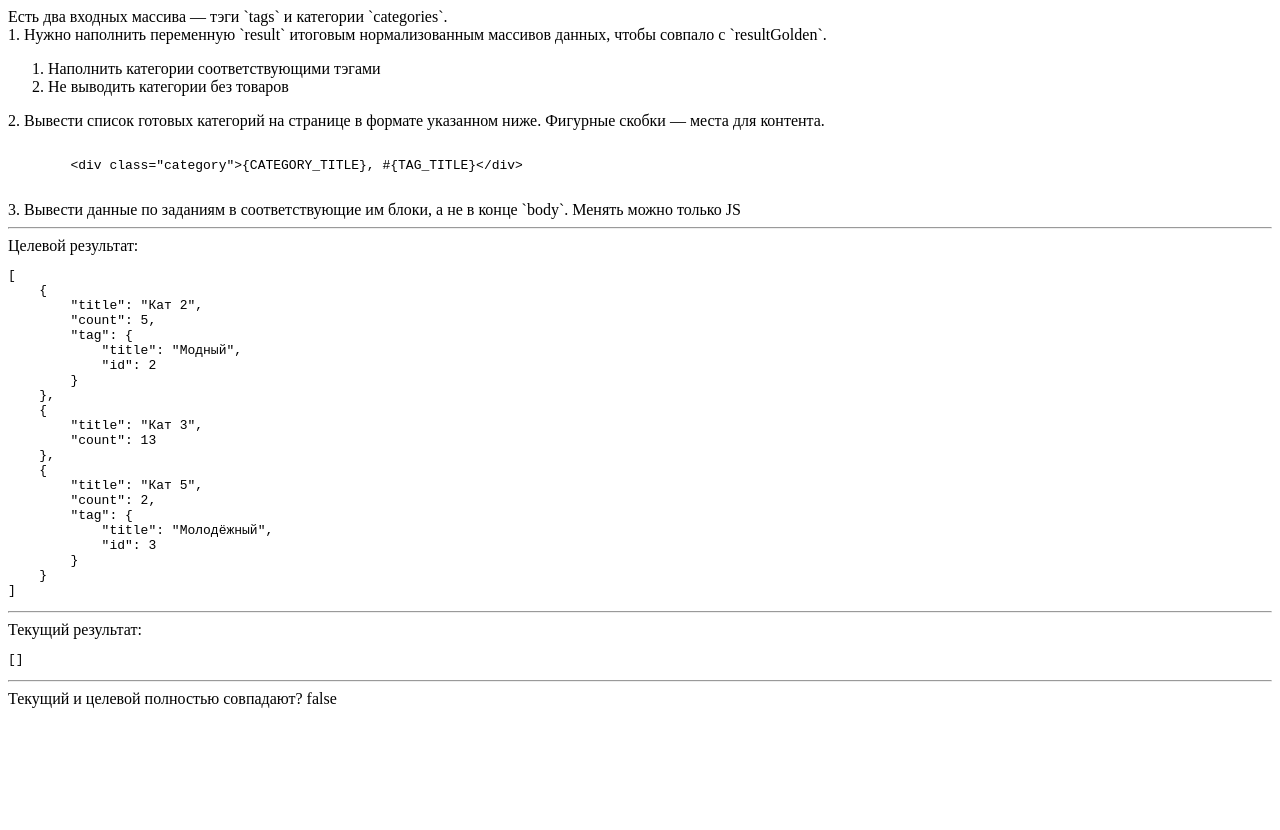
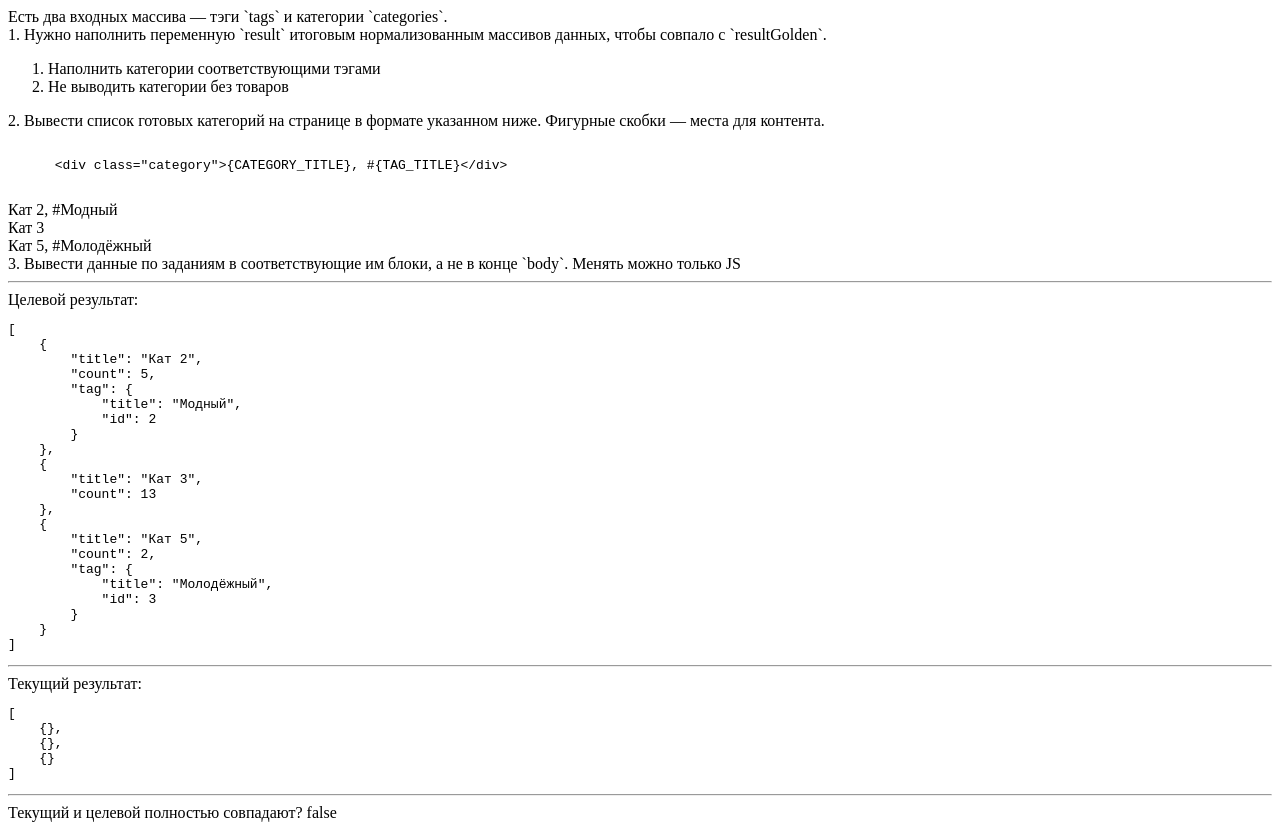
Before and after one commit to StanislavNemytov/Test-for-Creonit, a website built with Parcel: page index.html in a window 1280 px wide. Before the commit the page ends 800 px from the top, so only its background shows below. Built offline with nearby package versions, Linux system fonts and the light colour scheme.

Commit message:
Task done.

```diff
--- a/index.html
+++ b/index.html
@@ -1,12 +1,13 @@
 <!DOCTYPE html>
 <html lang="en">
+
 <head>
   <meta charset="UTF-8" />
   <meta name="viewport" content="width=device-width, initial-scale=1.0" />
   <meta http-equiv="X-UA-Compatible" content="ie=edge" />
   <title>Static Template</title>
-    <script src="./src/index.js"></script>
 </head>
+
 <body>
   Есть два входных массива — тэги `tags` и категории `categories`.
 
@@ -32,5 +33,7 @@
     3. Вывести данные по заданиям в соответствующие им блоки, а не в конце
     `body`. Менять можно только JS
   </div>
+  <script src="./src/index.js"></script>
 </body>
+
 </html>
--- a/package.json
+++ b/package.json
@@ -1,5 +1,5 @@
 {
-  "name": "",
+  "name": "task-by-creon",
   "version": "1.0.0",
   "description": "",
   "main": "index.html",
--- a/src/index.js
+++ b/src/index.js
@@ -1,23 +1,56 @@
 const tags = [
   { title: "Крутой", id: 1 },
   { title: "Модный", id: 2 },
-  { title: "Молодёжный", id: 3 }
+  { title: "Молодёжный", id: 3 },
 ];
 const categories = [
   { title: "Кат 1", count: 0, tagId: 1 },
   { title: "Кат 2", count: 5, tagId: 2 },
   { title: "Кат 3", count: 13 },
   { title: "Кат 4", count: 0, tagId: 3 },
-  { title: "Кат 5", count: 2, tagId: 3 }
+  { title: "Кат 5", count: 2, tagId: 3 },
 ];
 
 // Где-то здесь пишем код
 let result = [];
 
+const categoryDom = document.createElement("div");
+const xmp = document.querySelector("xmp");
+
+const createResults = () => {
+  result.push(
+    ...[...categories].filter((category) => {
+      if (category.count) {
+        const { tagId } = category;
+        console.log("createResults -> tagId", tagId);
+        if (tagId) {
+          category.tag = tags.find((tag) => tag.id === tagId);
+        }
+        delete category.tagId;
+        return category;
+      }
+    })
+  );
+
+  result = result.map((category, index) => {
+    const newDomElement = categoryDom.cloneNode(true);
+    console.log("createResults -> newDomElement", newDomElement);
+    newDomElement.className = `category category-${category.title}`;
+    newDomElement.innerHTML = `${category.title}${
+      category.tag ? ", #" + category.tag.title : ''
+    }`;
+
+    return newDomElement;
+  });
+  xmp.after(...result);
+};
+
+createResults();
+
 const resultGolden = [
   { title: "Кат 2", count: 5, tag: { title: "Модный", id: 2 } },
   { title: "Кат 3", count: 13 },
-  { title: "Кат 5", count: 2, tag: { title: "Молодёжный", id: 3 } }
+  { title: "Кат 5", count: 2, tag: { title: "Молодёжный", id: 3 } },
 ];
 
 document.body.insertAdjacentHTML(
```
Also changed, not shown: 2 other files. Lines whose indentation alone changed are shown as unchanged.
